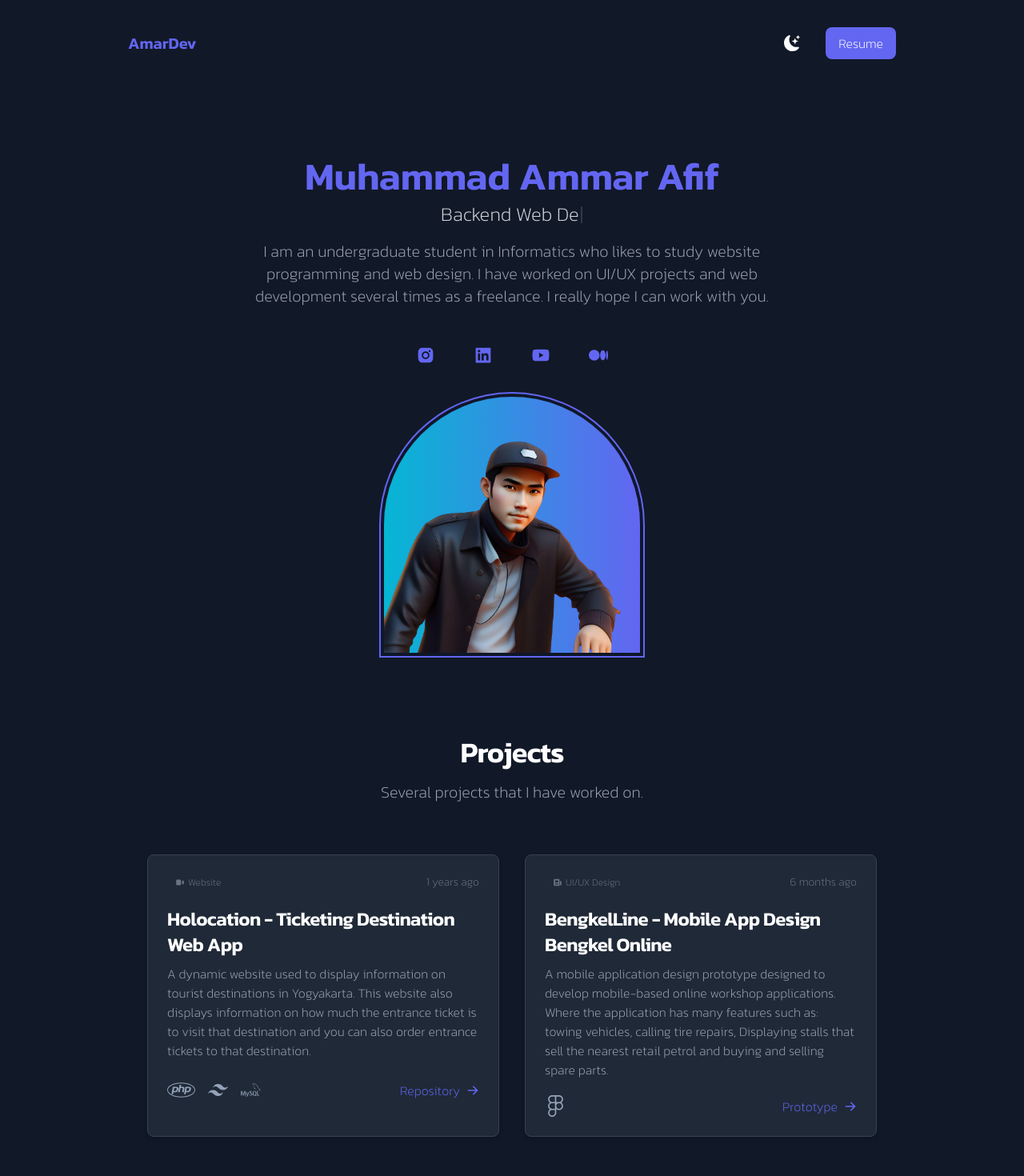
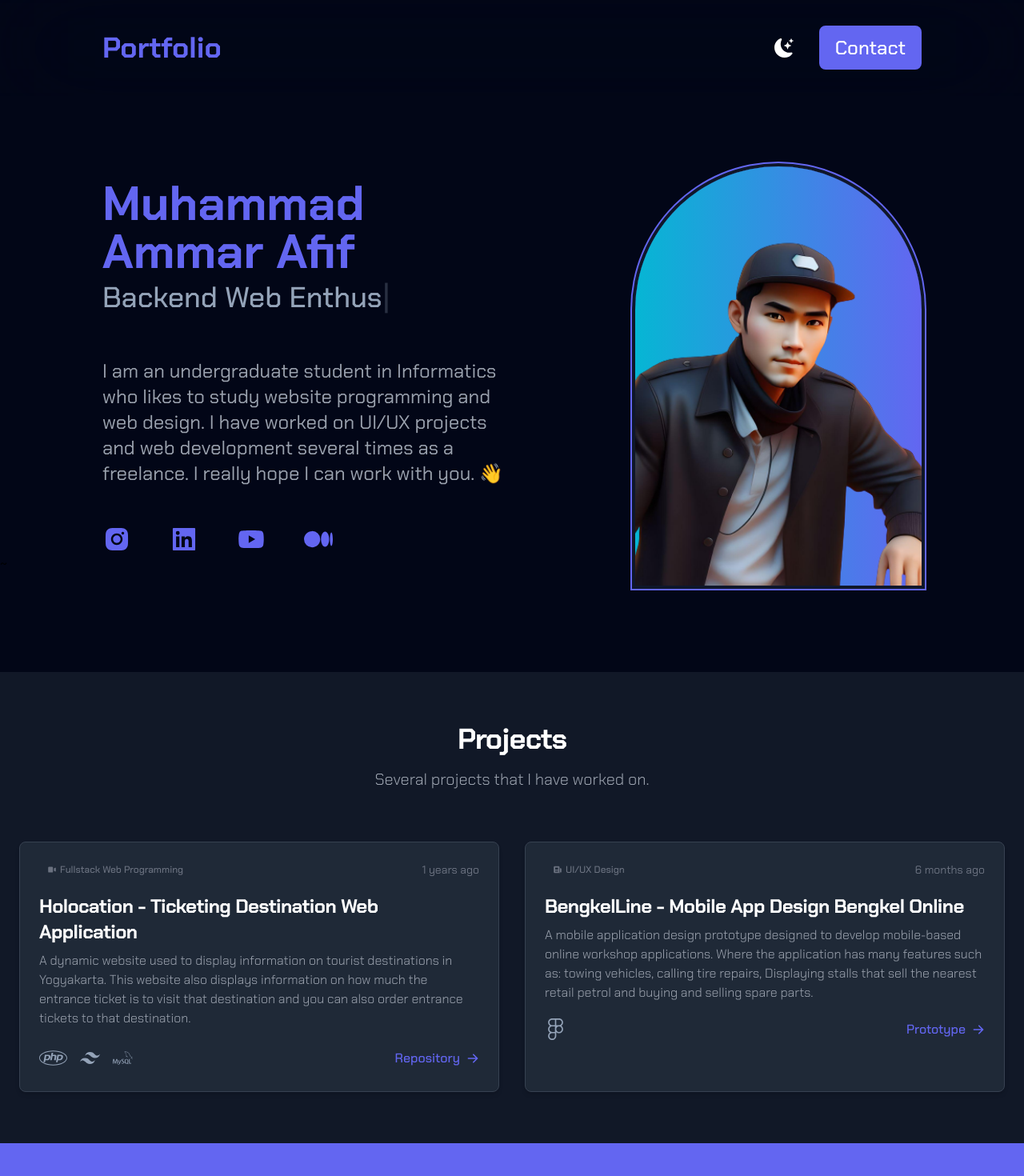
Before and after one commit to amarafiif/Portfolio-Tailwindcss3-NextJS, a Next.js app: page / in a window 1280 px wide. Shown: the top 1470 px of the page at 80% size. Built offline with nearby package versions, Linux system fonts and the light colour scheme; a web font is replaced by a local one.

Commit message:
remastering style

```diff
--- a/pages/index.tsx
+++ b/pages/index.tsx
@@ -1,67 +1,57 @@
-import Head from "next/head";
-import { BsFillMoonStarsFill, BsMedium } from "react-icons/bs";
-import { AiFillInstagram, AiFillLinkedin, AiFillYoutube } from "react-icons/ai";
-import { FaPhp, FaFigma } from "react-icons/fa";
-import { SiTailwindcss, SiMysql } from "react-icons/si";
-import Image from "next/image";
-import design from "../public/design.png";
-import code from "../public/code.png";
-import consulting from "../public/consulting.png";
-import web2 from "../public/web2.png";
-import web3 from "../public/web1.png";
-import web4 from "../public/web4.png";
-import web5 from "../public/web5.png";
-import web6 from "../public/web6.png";
-import profile from "../public/profile-avatar.png";
-import project1 from "../public/bengkellineProject.png";
-import { useState } from "react";
-import Typewriter from "typewriter-effect";
+import Head from 'next/head';
+import { BsFillMoonStarsFill, BsMedium } from 'react-icons/bs';
+import { AiFillInstagram, AiFillLinkedin, AiFillYoutube } from 'react-icons/ai';
+import { FaPhp, FaFigma } from 'react-icons/fa';
+import { SiTailwindcss, SiMysql } from 'react-icons/si';
+import Image from 'next/image';
+import profile from '../public/profile-avatar.png';
+import { useState } from 'react';
+import Typewriter from 'typewriter-effect';
 
 export default function Home() {
 	const [darkMode, setDarkMode] = useState(true);
 	return (
-		<div className={darkMode ? "dark" : ""}>
+		<div className={darkMode ? 'dark' : ''}>
 			<Head>
 				<title>Muhammad Ammar Afif - Portfolio</title>
 				<meta name="description" content="Ini adalah Portfolio Muhammad Ammar Afif" />
 				<link rel="icon" href="/favicon.ico" />
 			</Head>
 
-			<main className="bg-slate-100 px-10 md:px-20 pb-20 lg:px-40 dark:bg-gray-900">
-				{/* Section Header */}
-				<section className="min-h-screen">
-					{/* Navbar */}
-					<nav className="py-10 mb-12 flex justify-between">
-						<h1 className="text-xl font-Kanit font-bold text-indigo-500">AmarDev</h1>
+			<main className="bg-slate-100 dark:bg-[#020617] font-Chakra">
+				<header className="min-h-screen">
+					{/* Sebelah Kiri */}
+					<div className="flex flex-col justify-space-between">
+						<nav className="py-10 mb-12 flex justify-between sticky top-0 px-10 md:px-20 lg:px-32 backdrop-blur-3xl bg-slate z-10">
+							<h1 className="text-4xl font-bold text-indigo-500">Portfolio</h1>
 							<ul className="flex items-center">
 								<li>
-								<BsFillMoonStarsFill onClick={() => setDarkMode(!darkMode)} className="cursor-pointer text-xl dark:text-white" />
+									<BsFillMoonStarsFill onClick={() => setDarkMode(!darkMode)} className="cursor-pointer text-2xl dark:text-white" />
 								</li>
 								<li>
-								<a href="" className="bg-indigo-500 border-0 text-white px-4 py-2 rounded-lg ml-8 hover:bg-indigo-600 font-Kanit font-medium">
-									Resume
+									<a href="#" className="bg-indigo-500 border-0 text-xl lg:text-2xl text-white px-5 py-3 rounded-lg ml-8 hover:bg-indigo-600 font-medium">
+										Contact
 									</a>
 								</li>
 							</ul>
 						</nav>
-
-					{/* Title - Subtitle - Description */}
-					<div className="p-8 text-center">
-						<h2 className="text-4xl font-bold py-2 font-Kanit text-indigo-500 md:text-5xl">Muhammad Ammar Afif</h2>
-						<h3 className="text-sm font-medium text-gray-800 font-Kanit md:text-2xl dark:text-gray-300">
+						<div className="grid grid-cols-1 md:grid-cols-2 lg:px-32 px-8">
+							<div className="text-left mt-12">
+								<h2 className="lg:text-6xl md:text-5xl text-4xl font-bold py-2 font-Chakra text-indigo-500">Muhammad Ammar Afif</h2>
+								<h3 className="text-xl font-medium text-slate-700 md:text-4xl dark:text-slate-400">
 									<Typewriter
 										options={{
-									strings: ["Backend Web Developer"],
+											strings: ['Backend Web Enthusiast'],
 											autoStart: true,
 											loop: true,
 										}}
 									/>
 								</h3>
-						<p className="text-md font-normal py-4 leading-8 font-Kanit text-gray-600 md:text-xl max-w-2xl dark:text-gray-400 mx-auto">I am an undergraduate student in Informatics who likes to study website programming and web design. I have worked on UI/UX projects and web development several times as a freelance. I really hope I can work with you.</p>
-					</div>
-
-					{/* Social icon */}
-					<div className="flex justify-center gap-12 text-2xl text-indigo-500">
+								<p className="text-xl py-4 mt-10 text-gray-600 md:text-2xl max-w-2xl dark:text-gray-400">
+									I am an undergraduate student in Informatics who likes to study website programming and web design. I have worked on UI/UX projects and web
+									development several times as a freelance. I really hope I can work with you. 👋
+								</p>
+								<div className="flex justify-left gap-6 lg:gap-12 mt-8 text-xl md:text-2xl lg:text-4xl text-indigo-500">
 									<a href="https://www.instagram.com/amarafiif" className="hover:text-indigo-600" target="_blank">
 										<AiFillInstagram />
 									</a>
@@ -75,15 +65,18 @@ export default function Home() {
 										<BsMedium />
 									</a>
 								</div>
+							</div>
 
-					{/* My Avatar */}
-					<div className="relative mx-auto mt-10 bg-gradient-to-r from-cyan-500 to-indigo-500 w-60 h-60 rounded-t-full overflow-hidden md:h-80 md:w-80 ring-2 ring-indigo-500 ring-offset-4 ring-offset-slate-50 dark:ring-offset-slate-900">
-						<Image src={profile} layout="fill" objectFit="cover" alt={"Avatar"} />
+							{/* Sebelah Kanan */}
+							<div className="relative mt-10 hidden md:block md:mt-18 ml-auto bg-gradient-to-r from-cyan-500 to-indigo-500 w-60 h-60 rounded-t-full overflow-hidden lg:h-[100%] lg:w-[70%] ring-2 ring-indigo-500 ring-offset-4 ring-offset-slate-50 dark:ring-offset-slate-900">
+								<Image src={profile} layout="fill" objectFit="cover" alt={'Avatar'} />
 							</div>
-				</section>
+						</div>
+					</div>
+					~
+				</header>
 
-				{/* Service */}
-				<section className="bg-slate-100 dark:bg-gray-900 font-Kanit mt-10">
+				<section className="bg-slate-100 dark:bg-gray-900 mt-10">
 					<div className="py-8 px-4 mx-auto max-w-screen-xl lg:py-16 lg:px-6">
 						<div className="mx-auto max-w-screen-sm text-center lg:mb-16 mb-8">
 							<h2 className="mb-4 text-3xl lg:text-4xl tracking-tight font-extrabold text-gray-900 dark:text-white">Projects</h2>
@@ -96,14 +89,17 @@ export default function Home() {
 										<svg className="mr-1 w-3 h-3" fill="currentColor" viewBox="0 0 20 20" xmlns="http://www.w3.org/2000/svg">
 											<path d="M2 6a2 2 0 012-2h6a2 2 0 012 2v8a2 2 0 01-2 2H4a2 2 0 01-2-2V6zM14.553 7.106A1 1 0 0014 8v4a1 1 0 00.553.894l2 1A1 1 0 0018 13V7a1 1 0 00-1.447-.894l-2 1z"></path>
 										</svg>
-										Website
+										Fullstack Web Programming
 									</span>
 									<span className="text-sm">1 years ago</span>
 								</div>
 								<h2 className="mb-2 text-2xl font-bold tracking-tight text-gray-900 dark:text-white">
-									<a href="https://github.com/amarafiif/Holocation.git">Holocation - Ticketing Destination Web App</a>
+									<a href="https://github.com/amarafiif/Holocation.git">Holocation - Ticketing Destination Web Application</a>
 								</h2>
-								<p className="mb-5 font-light text-gray-500 dark:text-gray-400">A dynamic website used to display information on tourist destinations in Yogyakarta. This website also displays information on how much the entrance ticket is to visit that destination and you can also order entrance tickets to that destination.</p>
+								<p className="mb-5 font-light text-gray-500 dark:text-gray-400">
+									A dynamic website used to display information on tourist destinations in Yogyakarta. This website also displays information on how much the
+									entrance ticket is to visit that destination and you can also order entrance tickets to that destination.
+								</p>
 								<div className="flex justify-between items-center">
 									<div className="flex items-center space-x-4">
 										<span className="text-slate-700 dark:text-slate-400">
@@ -119,7 +115,10 @@ export default function Home() {
 									<a href="https://github.com/amarafiif/Holocation.git" className="inline-flex items-center font-medium text-indigo-500 hover:text-indigo-700">
 										Repository
 										<svg className="ml-2 w-4 h-4" fill="currentColor" viewBox="0 0 20 20" xmlns="http://www.w3.org/2000/svg">
-											<path fill-rule="evenodd" d="M10.293 3.293a1 1 0 011.414 0l6 6a1 1 0 010 1.414l-6 6a1 1 0 01-1.414-1.414L14.586 11H3a1 1 0 110-2h11.586l-4.293-4.293a1 1 0 010-1.414z" clip-rule="evenodd"></path>
+											<path
+												fillRule="evenodd"
+												d="M10.293 3.293a1 1 0 011.414 0l6 6a1 1 0 010 1.414l-6 6a1 1 0 01-1.414-1.414L14.586 11H3a1 1 0 110-2h11.586l-4.293-4.293a1 1 0 010-1.414z"
+												clipRule="evenodd"></path>
 										</svg>
 									</a>
 								</div>
@@ -128,7 +127,10 @@ export default function Home() {
 								<div className="flex justify-between items-center mb-5 text-gray-500">
 									<span className="bg-primary-100 text-primary-800 text-xs font-medium inline-flex items-center px-2.5 py-0.5 rounded dark:bg-primary-200 dark:text-primary-800">
 										<svg className="mr-1 w-3 h-3" fill="currentColor" viewBox="0 0 20 20" xmlns="http://www.w3.org/2000/svg">
-											<path fill-rule="evenodd" d="M2 5a2 2 0 012-2h8a2 2 0 012 2v10a2 2 0 002 2H4a2 2 0 01-2-2V5zm3 1h6v4H5V6zm6 6H5v2h6v-2z" clip-rule="evenodd"></path>
+											<path
+												fillRule="evenodd"
+												d="M2 5a2 2 0 012-2h8a2 2 0 012 2v10a2 2 0 002 2H4a2 2 0 01-2-2V5zm3 1h6v4H5V6zm6 6H5v2h6v-2z"
+												clipRule="evenodd"></path>
 											<path d="M15 7h1a2 2 0 012 2v5.5a1.5 1.5 0 01-3 0V7z"></path>
 										</svg>
 										UI/UX Design
@@ -138,7 +140,10 @@ export default function Home() {
 								<h2 className="mb-2 text-2xl font-bold tracking-tight text-gray-900 dark:text-white">
 									<a href="#">BengkelLine - Mobile App Design Bengkel Online</a>
 								</h2>
-								<p className="mb-5 font-light text-gray-500 dark:text-gray-400">A mobile application design prototype designed to develop mobile-based online workshop applications. Where the application has many features such as: towing vehicles, calling tire repairs, Displaying stalls that sell the nearest retail petrol and buying and selling spare parts.</p>
+								<p className="mb-5 font-light text-gray-500 dark:text-gray-400">
+									A mobile application design prototype designed to develop mobile-based online workshop applications. Where the application has many features
+									such as: towing vehicles, calling tire repairs, Displaying stalls that sell the nearest retail petrol and buying and selling spare parts.
+								</p>
 								<div className="flex justify-between items-center">
 									<div className="flex items-center space-x-4">
 										<span className="text-slate-700 dark:text-slate-400">
@@ -148,7 +153,10 @@ export default function Home() {
 									<a href="#" className="inline-flex items-center font-medium text-indigo-500 hover:text-indigo-700">
 										Prototype
 										<svg className="ml-2 w-4 h-4" fill="currentColor" viewBox="0 0 20 20" xmlns="http://www.w3.org/2000/svg">
-											<path fill-rule="evenodd" d="M10.293 3.293a1 1 0 011.414 0l6 6a1 1 0 010 1.414l-6 6a1 1 0 01-1.414-1.414L14.586 11H3a1 1 0 110-2h11.586l-4.293-4.293a1 1 0 010-1.414z" clip-rule="evenodd"></path>
+											<path
+												fillRule="evenodd"
+												d="M10.293 3.293a1 1 0 011.414 0l6 6a1 1 0 010 1.414l-6 6a1 1 0 01-1.414-1.414L14.586 11H3a1 1 0 110-2h11.586l-4.293-4.293a1 1 0 010-1.414z"
+												clipRule="evenodd"></path>
 										</svg>
 									</a>
 								</div>
@@ -160,7 +168,7 @@ export default function Home() {
 
 			<footer>
 				<div className="bg-indigo-500 py-10">
-					<h3 className="text-white font-Kanit text-center">
+					<h3 className="text-white text-center">
 						Made with<span className="font-bold"> pleasure </span>by Muhammad Ammar Afif ❤️
 					</h3>
 				</div>
--- a/styles/globals.css
+++ b/styles/globals.css
@@ -1,24 +1,23 @@
 @import url('https://fonts.googleapis.com/css2?family=Rubik+Glitch&display=swap');
 @import url('https://fonts.googleapis.com/css2?family=Kanit:wght@200;600&display=swap');
+@import url('https://fonts.googleapis.com/css2?family=Chakra+Petch:ital,wght@0,300;0,400;0,500;0,600;0,700;1,300;1,400;1,500;1,600;1,700&display=swap');
 
 @tailwind base;
 @tailwind components;
 @tailwind utilities;
 
-
 html,
 body {
-  padding: 0;
-  margin: 0;
-  font-family: -apple-system, BlinkMacSystemFont, Roboto, Oxygen,
-    Ubuntu, Cantarell, Fira Sans, Droid Sans, Helvetica Neue, sans-serif;
+	padding: 0;
+	margin: 0;
+	font-family: -apple-system, BlinkMacSystemFont, Roboto, Oxygen, Ubuntu, Cantarell, Fira Sans, Droid Sans, Helvetica Neue, sans-serif;
 }
 
 a {
-  color: inherit;
-  text-decoration: none;
+	color: inherit;
+	text-decoration: none;
 }
 
 * {
-  box-sizing: border-box;
+	box-sizing: border-box;
 }
--- a/tailwind.config.js
+++ b/tailwind.config.js
@@ -1,17 +1,15 @@
 /** @type {import('tailwindcss').Config} */
 module.exports = {
 	darkMode: 'class',
-  content: [
-    "./pages/**/*.{js,ts,jsx,tsx}",
-    "./components/**/*.{js,ts,jsx,tsx}",
-  ],
+	content: ['./pages/**/*.{js,ts,jsx,tsx}', './components/**/*.{js,ts,jsx,tsx}'],
 	theme: {
 		extend: {
 			fontFamily: {
 				Rubik: ['Rubik Glitch'],
 				Kanit: ['Kanit'],
+				Chakra: ['Chakra Petch'],
 			},
 		},
 	},
 	plugins: [],
-}
+};
```
Also changed, not shown: 1 other file (tests, documents, lock files or other folders). Lines whose indentation alone changed are shown as unchanged.
